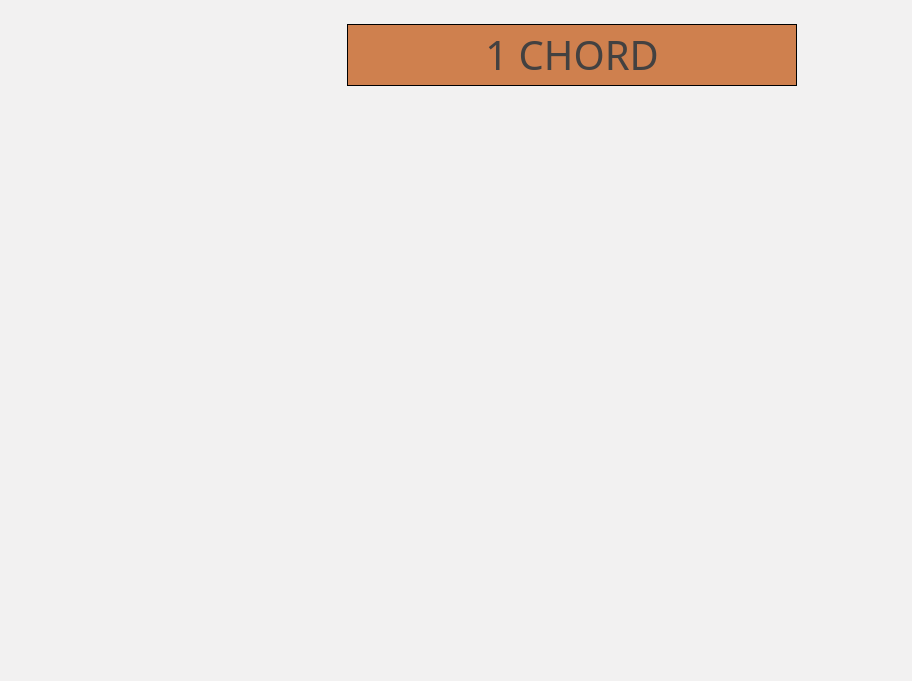
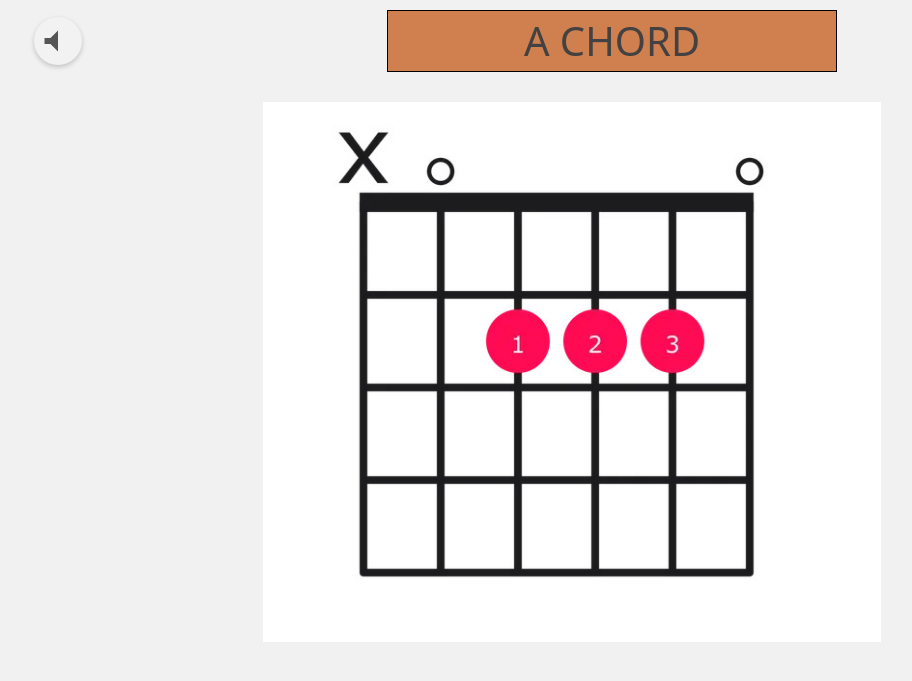
Before and after one commit to SamuelLaki/guitar-learning-app, a Flask app: page /learn/1 in a window 1280 px wide. Shown: the part 46-727 px from the top of the page, without its empty margins (68-980 px from the left). Run offline with Flask 3, Linux system fonts and the light colour scheme; some libraries are stand-ins or nearby versions.

Commit message:
Addded all chords to the data and linked each chord in the Learn page to their corresponding details page. In the chords detail pages, I added the chord name, an image of the finger placements for that chord, and the audio design and function.

```diff
--- a/server.py
+++ b/server.py
@@ -3,11 +3,71 @@ from flask import Flask, request, jsonify, render_template, redirect, url_for, j
 app = Flask(__name__)
 
 chord_items = [
-    {"id": 1,
-     "chord": "A",
-     "image": "https://www.til.co/_next/image?url=%2Fguitar%2Fchords%2FAmajor.png&w=640&q=75"}
+    {
+        "id": 1,
+        "name": "A",
+        "image": "https://github.com/SarahNasser576/Sarah_Tesfalem_Samuel_UI-Design_Final-Project/blob/main/images/A_chord_image.jpg?raw=true",
+        "audio": "https://github.com/SarahNasser576/Sarah_Tesfalem_Samuel_UI-Design_Final-Project/blob/main/chord_audios/A_chord_audio.mp3?raw=true",
+        #"prev": "/",
+        #"next": "/learn/2"
+    },
+    {
+        "id": 2,
+        "name": "D",
+        "image": "https://github.com/SarahNasser576/Sarah_Tesfalem_Samuel_UI-Design_Final-Project/blob/main/images/D_chord_image.jpg?raw=true",
+        "audio": "https://github.com/SarahNasser576/Sarah_Tesfalem_Samuel_UI-Design_Final-Project/blob/main/chord_audios/D_chord_audio.mp3?raw=true",
+        #"prev": "/",
+        #"next": "/learn/2"
+    },
+    {
+        "id": 3,
+        "name": "E",
+        "image": "https://github.com/SarahNasser576/Sarah_Tesfalem_Samuel_UI-Design_Final-Project/blob/main/images/E_chord_image.jpg?raw=true",
+        "audio": "https://github.com/SarahNasser576/Sarah_Tesfalem_Samuel_UI-Design_Final-Project/blob/main/chord_audios/E_chord_audio.mp3?raw=true",
+        #"prev": "/",
+        #"next": "/learn/2"
+    },
+    {
+        "id": 4,
+        "name": "Am",
+        "image": "https://github.com/SarahNasser576/Sarah_Tesfalem_Samuel_UI-Design_Final-Project/blob/main/images/Am_chord_image.jpg?raw=true",
+        "audio": "https://github.com/SarahNasser576/Sarah_Tesfalem_Samuel_UI-Design_Final-Project/blob/main/chord_audios/Am_chord_audio.mp3?raw=true",
+        #"prev": "/",
+        #"next": "/learn/2"
+    },
+    {
+        "id": 5,
+        "name": "Em",
+        "image": "https://github.com/SarahNasser576/Sarah_Tesfalem_Samuel_UI-Design_Final-Project/blob/main/images/Em_chord_image.jpg?raw=true",
+        "audio": "https://github.com/SarahNasser576/Sarah_Tesfalem_Samuel_UI-Design_Final-Project/blob/main/chord_audios/Em_chord_audio.mp3?raw=true",
+        #"prev": "/",
+        #"next": "/learn/2"
+    },
+    {
+        "id": 6,
+        "name": "Dm",
+        "image": "https://github.com/SarahNasser576/Sarah_Tesfalem_Samuel_UI-Design_Final-Project/blob/main/images/Dm_chord_image.jpg?raw=true",
+        "audio": "https://github.com/SarahNasser576/Sarah_Tesfalem_Samuel_UI-Design_Final-Project/blob/main/chord_audios/Dm_chord_audio.mp3?raw=true",
+        #"prev": "/",
+        #"next": "/learn/2"
+    },
+    {
+        "id": 7,
+        "name": "C",
+        "image": "https://github.com/SarahNasser576/Sarah_Tesfalem_Samuel_UI-Design_Final-Project/blob/main/images/C_chord_image.jpg?raw=true",
+        "audio": "https://github.com/SarahNasser576/Sarah_Tesfalem_Samuel_UI-Design_Final-Project/blob/main/chord_audios/C_chord_audio.mp3?raw=true",
+        #"prev": "/",
+        #"next": "/learn/2"
+    },
+    {
+        "id": 8,
+        "name": "G",
+        "image": "https://github.com/SarahNasser576/Sarah_Tesfalem_Samuel_UI-Design_Final-Project/blob/main/images/G_chord_image.jpg?raw=true",
+        "audio": "https://github.com/SarahNasser576/Sarah_Tesfalem_Samuel_UI-Design_Final-Project/blob/main/chord_audios/G_chord_audio.mp3?raw=true",
+        #"prev": "/",
+        #"next": "/learn/2"
+    }
 ]
-
 
 @app.route('/')
 def homepage():
@@ -15,15 +75,16 @@ def homepage():
 
 @app.route('/learn')
 def learn():
-    return render_template('learn.html')
+    return render_template('learn.html', chord_items=chord_items)
 
 @app.route('/quiz')
 def quiz():
     return render_template('quiz.html')
 
-@app.route('/learn/<chord_name>')
-def chord_detail(chord_name):
-    return render_template('chord_detail.html', chord=chord_name)
+@app.route('/learn/<int:chord_id>')
+def chord_detail(chord_id):
+    chord_item = next((chord_item for chord_item in chord_items if chord_item["id"] == chord_id), None)
+    return render_template('chord_detail.html', requested_chord=chord_item)
 
 if __name__ == '__main__':
     app.run(debug=True, port=5001)
--- /dev/null
+++ b/static/audioPlayer.js
@@ -0,0 +1,15 @@
+function toggleAudioPlayer() {
+    const container = document.getElementById('audio-player-container');
+    const audio = document.getElementById('chord-audio');
+
+    if (container.classList.contains('hidden-audio')) {
+        container.classList.remove('hidden-audio');
+        container.classList.add('show-audio');
+        audio.play();
+    } else {
+        audio.pause();
+        audio.currentTime = 0;
+        container.classList.remove('show-audio');
+        container.classList.add('hidden-audio');
+    }
+}
--- a/static/main.css
+++ b/static/main.css
@@ -82,6 +82,10 @@ body {
     font-size: 16px;
 }
 
+.chord-detail-wrapper {
+    margin-top: -20px;
+}
+
 .chordName {
     background-color: #c8672ad0;
     width: 450px;
@@ -90,3 +94,53 @@ body {
     border: 1px solid black;
     font-size: 40px;
 }
+
+.chord-header {
+    display: flex;
+    align-items: center;
+    gap: 12px;
+    margin: 30px 0 10px 20px;
+}
+
+.chordImages {
+    width: 100%;
+    height: 560px !important;
+    display: block;
+    margin-left: auto;
+    margin-right: auto;
+    object-fit: contain;
+    padding-top: 20px
+}
+
+.audio-player-section {
+    display: flex;
+    align-items: center;
+    gap: 20px;
+    margin: 20px 0 0 20px;
+}
+
+.audio-button {
+    background-color: #f2f2f2;
+    border: none;
+    border-radius: 50%;
+    width: 48px;
+    height: 48px;
+    display: flex;
+    justify-content: center;
+    align-items: center;
+    cursor: pointer;
+    box-shadow: 0 2px 5px rgba(0, 0, 0, 0.2);
+    transition: background-color 0.2s ease;
+}
+
+.audio-button:hover {
+    background-color: #e0e0e0;
+}
+
+.hidden-audio {
+    display: none;
+}
+
+.show-audio {
+    display: block;
+}
--- a/templates/chord_detail.html
+++ b/templates/chord_detail.html
@@ -1,7 +1,29 @@
 {% extends "layout.html" %}
 
-{% block title %}{{ chord }} Chord{% endblock %}
+{% block title %}{{ requested_chord.name }} Chord{% endblock %}
 
 {% block content %}
-    <div class="chordName">{{ chord }} CHORD</div>
+    <div class="chord-detail-wrapper">
+        <div class="chord-header">
+            <button id="play-audio" class="audio-button" onclick="toggleAudioPlayer()">
+                <svg xmlns="http://www.w3.org/2000/svg" width="36" height="36" viewBox="0 0 24 24" fill="#555">
+                    <path d="M3 10v4h4l5 5V5l-5 5H3z"/>
+                </svg>
+            </button>
+            <div class="chordName">{{ requested_chord.name }} CHORD</div>
+        </div>
+
+        <div id="audio-player-container" class="hidden-audio">
+            <audio id="chord-audio" controls>
+            <source src="{{ requested_chord.audio }}?raw=true" type="audio/mpeg">
+            Your browser does not support the audio element.
+            </audio>
+        </div>
+
+        <img src="{{ requested_chord.image }}"
+            alt="{{requested_chord.name}} chord diagram"
+            class="chordImages img-fluid">
+    </div>
+
+    <script src="{{ url_for('static', filename='audioPlayer.js') }}"></script>
 {% endblock %}
--- a/templates/learn.html
+++ b/templates/learn.html
@@ -6,9 +6,9 @@
 <div class="chord-container">
     <div class="selectChordText">Select Chord</div>
     <div class="chord-grid">
-        {% for chord in ['A', 'D', 'E', 'Am', 'Em', 'Dm', 'C', 'G'] %}
-            <form action="{{ url_for('chord_detail', chord_name=chord) }}" method="get">
-                <button type="submit" class="chord-block">{{ chord }}</button>
+        {% for chord in chord_items %}
+            <form action="{{ url_for('chord_detail', chord_id=chord.id) }}" method="get">
+                <button type="submit" class="chord-block">{{ chord.name }}</button>
             </form>
         {% endfor %}
     </div>
```
Also changed, not shown: 1 other file.
